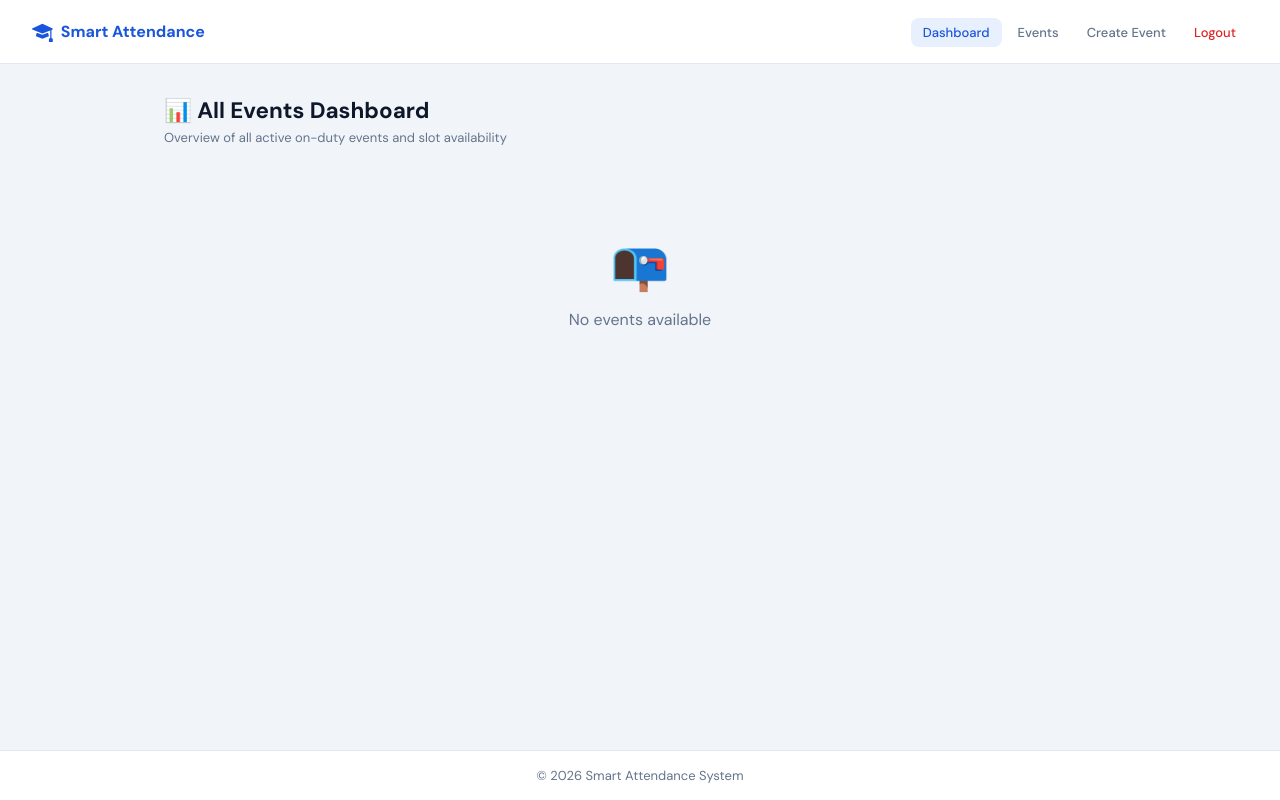
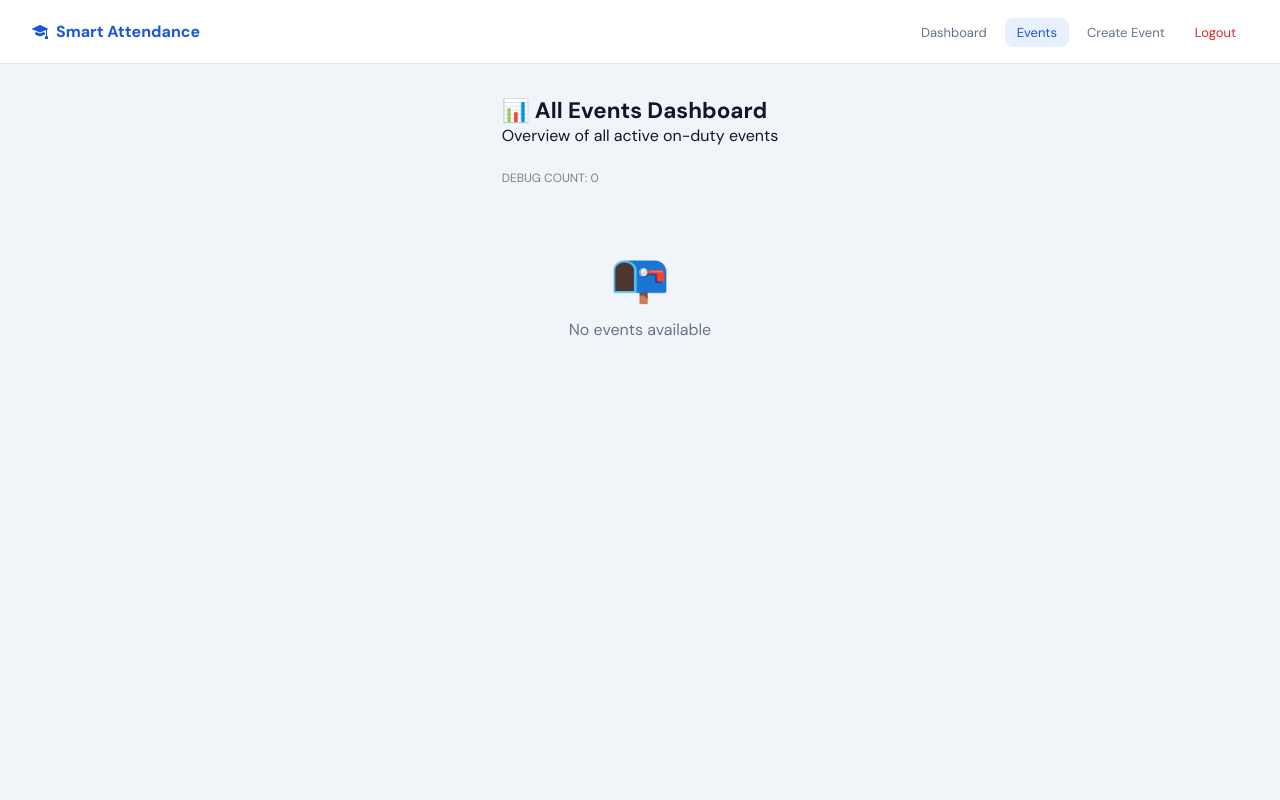
Before and after one commit to Rasika28-cs/Smart-Academic-System, a Django app: page /od/dashboard/ in a window 1280 px wide. Run offline with Django 4.2, Linux system fonts and the light colour scheme; a user stored in the database is signed in.

Commit message:
changed od dashboard

```diff
--- a/attendance/templates/od/dashboard.html
+++ b/attendance/templates/od/dashboard.html
@@ -4,111 +4,206 @@
   <meta charset="UTF-8"/>
   <meta name="viewport" content="width=device-width, initial-scale=1"/>
   <title>Events Dashboard - Smart Attendance</title>
+
   <link href="https://fonts.googleapis.com/css2?family=DM+Sans:wght@400;500;600;700&display=swap" rel="stylesheet"/>
   <link href="https://cdn.jsdelivr.net/npm/bootstrap-icons@1.10.5/font/bootstrap-icons.css" rel="stylesheet"/>
+
   <style>
-    :root{--primary:#1a56db;--primary-dk:#1342b0;--primary-lt:#e8f0fd;--accent:#0ea472;--accent-lt:#e6f7f1;--surface:#fff;--bg:#f1f5f9;--border:#e2e8f0;--text:#0f172a;--muted:#64748b;--danger:#dc2626;}
-    *,*::before,*::after{box-sizing:border-box;margin:0;padding:0;}
-    body{font-family:'DM Sans',sans-serif;background:var(--bg);color:var(--text);min-height:100vh;display:flex;flex-direction:column;}
-    .sa-nav{height:64px;background:var(--surface);border-bottom:1px solid var(--border);display:flex;align-items:center;padding:0 32px;gap:16px;}
-    .sa-nav-brand{display:flex;align-items:center;gap:8px;font-weight:700;color:var(--primary);text-decoration:none;}
-    .sa-nav-links{display:flex;gap:4px;margin-left:auto;list-style:none;flex-wrap:wrap;}
-    .sa-nav-links a{padding:6px 12px;border-radius:8px;font-size:13px;font-weight:500;color:var(--muted);text-decoration:none;transition:all .15s;}
-    .sa-nav-links a:hover{background:var(--bg);}
-    .sa-nav-links a.active{background:var(--primary-lt);color:var(--primary);}
+    :root{
+      --primary:#1a56db;--primary-dk:#1342b0;--primary-lt:#e8f0fd;
+      --accent:#0ea472;--accent-lt:#e6f7f1;
+      --surface:#fff;--bg:#f1f5f9;--border:#e2e8f0;
+      --text:#0f172a;--muted:#64748b;--danger:#dc2626;
+    }
+
+    *{box-sizing:border-box;margin:0;padding:0;}
+
+    body{
+      font-family:'DM Sans',sans-serif;
+      background:var(--bg);
+      color:var(--text);
+      min-height:100vh;
+      display:flex;
+      flex-direction:column;
+    }
+
+    .sa-nav{
+      height:64px;background:var(--surface);
+      border-bottom:1px solid var(--border);
+      display:flex;align-items:center;
+      padding:0 32px;
+    }
+
+    .sa-nav-brand{
+      font-weight:700;color:var(--primary);
+      text-decoration:none;
+      display:flex;align-items:center;gap:8px;
+    }
+
+    .sa-nav-links{
+      margin-left:auto;display:flex;gap:6px;
+      list-style:none;
+    }
+
+    .sa-nav-links a{
+      padding:6px 12px;border-radius:8px;
+      font-size:13px;color:var(--muted);
+      text-decoration:none;
+    }
+
+    .sa-nav-links a.active{
+      background:var(--primary-lt);
+      color:var(--primary);
+    }
+
     .sa-nav-links a.logout{color:var(--danger);}
-    .sa-page{flex:1;padding:32px 24px;max-width:1000px;margin:0 auto;width:100%;}
-    .page-header{margin-bottom:28px;}
-    .page-header h1{font-size:1.4rem;font-weight:700;}
-    .page-header p{color:var(--muted);font-size:13px;margin-top:4px;}
-    .events-list{display:flex;flex-direction:column;gap:16px;}
-    .event-card{background:var(--surface);border:1px solid var(--border);border-radius:16px;box-shadow:0 1px 3px rgba(0,0,0,.08),0 4px 16px rgba(0,0,0,.06);overflow:hidden;display:flex;gap:0;}
-    .event-thumb{width:140px;flex-shrink:0;background:linear-gradient(135deg,var(--primary-lt),var(--accent-lt));display:flex;align-items:center;justify-content:center;font-size:2.5rem;}
-    .event-thumb img{width:100%;height:100%;object-fit:cover;}
-    .event-body{padding:20px;flex:1;}
-    .event-title{font-size:15px;font-weight:700;margin-bottom:8px;}
-    .event-meta{display:flex;gap:16px;flex-wrap:wrap;margin-bottom:12px;}
-    .event-meta span{display:flex;align-items:center;gap:5px;font-size:13px;color:var(--muted);}
-    .slot-badge{display:inline-flex;align-items:center;gap:5px;padding:4px 12px;border-radius:100px;font-size:12px;font-weight:700;}
-    .slot-ok{background:var(--accent-lt);color:#065f46;}
+
+    .sa-page{
+      flex:1;padding:32px;
+      max-width:1000px;margin:auto;
+    }
+
+    .page-header{margin-bottom:24px;}
+    .page-header h1{font-size:1.4rem;}
+
+    .events-list{
+      display:flex;
+      flex-direction:column;
+      gap:16px;
+    }
+
+    .event-card{
+      background:white;
+      border:1px solid var(--border);
+      border-radius:16px;
+      display:flex;
+      overflow:hidden;
+    }
+
+    .event-thumb{
+      width:140px;
+      background:linear-gradient(135deg,var(--primary-lt),var(--accent-lt));
+      display:flex;align-items:center;justify-content:center;
+      font-size:2rem;
+    }
+
+    .event-thumb img{
+      width:100%;height:100%;object-fit:cover;
+    }
+
+    .event-body{padding:16px;flex:1;}
+
+    .event-title{
+      font-weight:700;margin-bottom:6px;
+    }
+
+    .event-meta{
+      display:flex;gap:12px;
+      flex-wrap:wrap;
+      font-size:13px;color:var(--muted);
+    }
+
+    .slot-badge{
+      padding:4px 10px;
+      border-radius:20px;
+      font-size:12px;font-weight:700;
+    }
+
+    .slot-ok{background:var(--accent-lt);}
     .slot-full{background:#fee2e2;color:#991b1b;}
-    .brochure-link{display:inline-flex;align-items:center;gap:5px;font-size:13px;color:var(--primary);text-decoration:none;font-weight:600;margin-top:8px;}
-    .brochure-link:hover{text-decoration:underline;}
-    .empty-state{text-align:center;padding:60px;color:var(--muted);}
-    .empty-icon{font-size:3rem;margin-bottom:12px;}
-    .sa-footer{background:var(--surface);border-top:1px solid var(--border);text-align:center;padding:16px;font-size:13px;color:var(--muted);}
-    @media(max-width:560px){.event-card{flex-direction:column;}.event-thumb{width:100%;height:120px;}}
+
+    .empty-state{
+      text-align:center;
+      padding:60px;
+      color:var(--muted);
+    }
+
+    .empty-icon{font-size:3rem;margin-bottom:10px;}
   </style>
 </head>
+
 <body>
 
 <nav class="sa-nav">
   <a class="sa-nav-brand" href="{% url 'student_dashboard' %}">
-    <i class="bi bi-mortarboard-fill" style="font-size:1.3rem;"></i> Smart Attendance
+    <i class="bi bi-mortarboard-fill"></i> Smart Attendance
   </a>
+
   <ul class="sa-nav-links">
-    <li><a href="{% url 'student_dashboard' %}" class="active">Dashboard</a></li>
-    <li><a href="{% url 'event_list' %}">Events</a></li>
+    <li><a href="{% url 'student_dashboard' %}">Dashboard</a></li>
+    <li><a href="{% url 'event_list' %}" class="active">Events</a></li>
     <li><a href="{% url 'create_event' %}">Create Event</a></li>
-    {% if user.role == 'staff' %}
-    <li><a href="{% url 'staff_panel' %}">Staff Panel</a></li>
-    {% endif %}
     <li><a href="{% url 'logout' %}" class="logout">Logout</a></li>
   </ul>
 </nav>
 
 <div class="sa-page">
+
   <div class="page-header">
     <h1>📊 All Events Dashboard</h1>
-    <p>Overview of all active on-duty events and slot availability</p>
+    <p>Overview of all active on-duty events</p>
   </div>
 
-  {% if event_data %}
+  <!-- DEBUG (remove later) -->
+  <p style="font-size:12px;color:gray;">
+    DEBUG COUNT: {{ event_data|length }}
+  </p>
+
   <div class="events-list">
+
     {% for item in event_data %}
+
     {% with event=item.event count=item.count %}
     <div class="event-card">
+
       <div class="event-thumb">
         {% if event.brochure %}
-          <img src="{{ event.brochure.url }}" alt="Brochure"/>
-        {% else %}🎓{% endif %}
+          <img src="{{ event.brochure.url }}">
+        {% else %}
+          🎓
+        {% endif %}
       </div>
+
       <div class="event-body">
+
         <div class="event-title">{{ event.event_name }}</div>
+
         <div class="event-meta">
-          <span><i class="bi bi-building"></i>{{ event.college_name }}</span>
-          <span><i class="bi bi-calendar3"></i>{{ event.event_date }}</span>
-          <span>
-            {% if count < 8 %}
-              <span class="slot-badge slot-ok"><i class="bi bi-people-fill"></i> {{ count }}/8 Slots</span>
-            {% else %}
-              <span class="slot-badge slot-full"><i class="bi bi-x-circle-fill"></i> FULL</span>
-            {% endif %}
-          </span>
+          <span><i class="bi bi-building"></i> {{ event.college_name }}</span>
+          <span><i class="bi bi-calendar"></i> {{ event.event_date }}</span>
+
+          {% if count < 8 %}
+            <span class="slot-badge slot-ok">
+              {{ count }}/8 Slots
+            </span>
+          {% else %}
+            <span class="slot-badge slot-full">
+              FULL
+            </span>
+          {% endif %}
         </div>
+
         {% if event.brochure %}
-        <a href="{{ event.brochure.url }}" target="_blank" class="brochure-link">
-          <i class="bi bi-file-earmark-image"></i> View Full Brochure
+        <a href="{{ event.brochure.url }}" target="_blank">
+          View Brochure
         </a>
         {% endif %}
+
       </div>
+
     </div>
     {% endwith %}
+
     {% empty %}
     <div class="empty-state">
       <div class="empty-icon">📭</div>
       <p>No events available</p>
     </div>
     {% endfor %}
+
   </div>
-  {% else %}
-  <div class="empty-state">
-    <div class="empty-icon">📭</div>
-    <p>No events available</p>
-  </div>
-  {% endif %}
+
 </div>
 
-<footer class="sa-footer">&copy; 2026 Smart Attendance System</footer>
 </body>
 </html>
```
Also changed, not shown: attendance/db.sqlite3.
